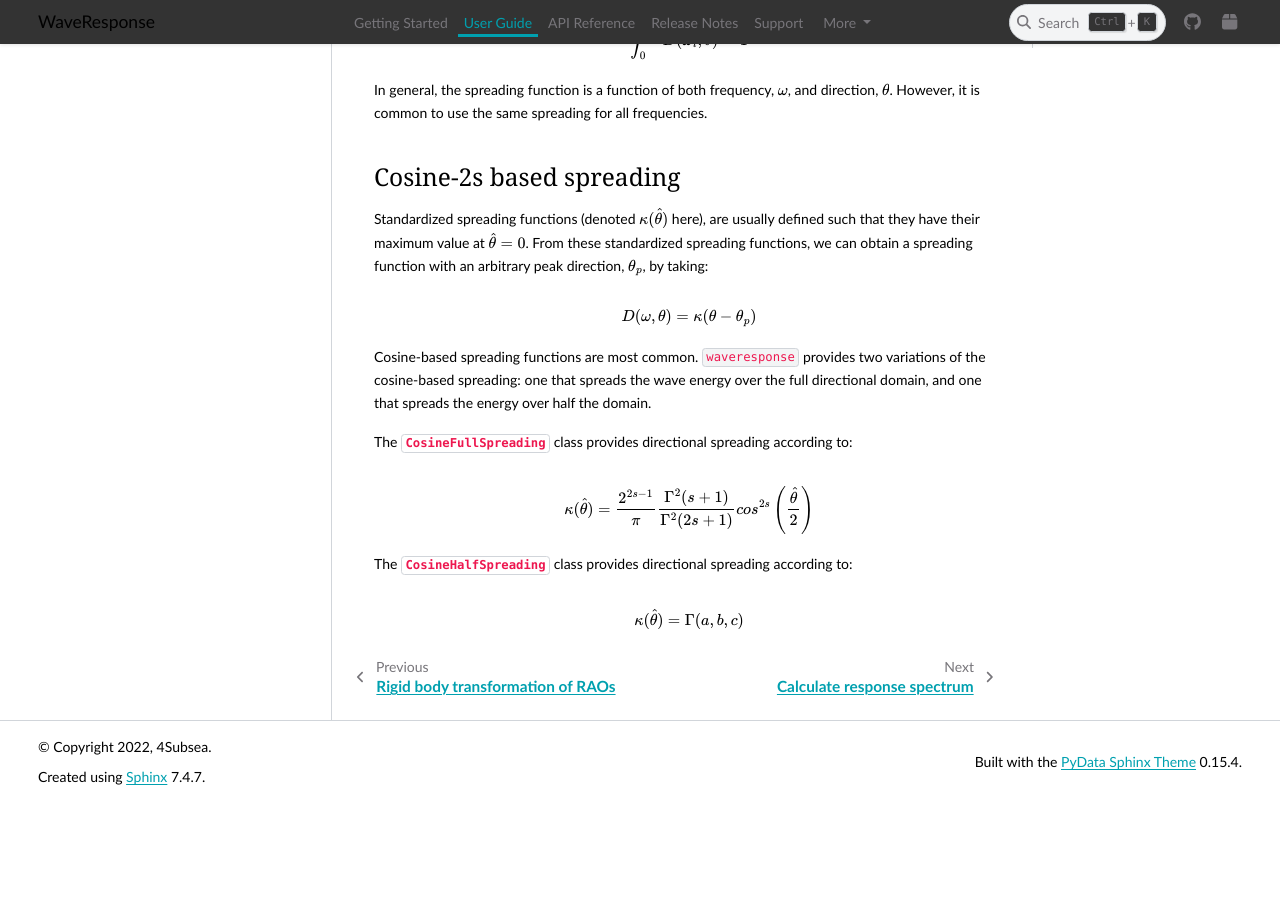
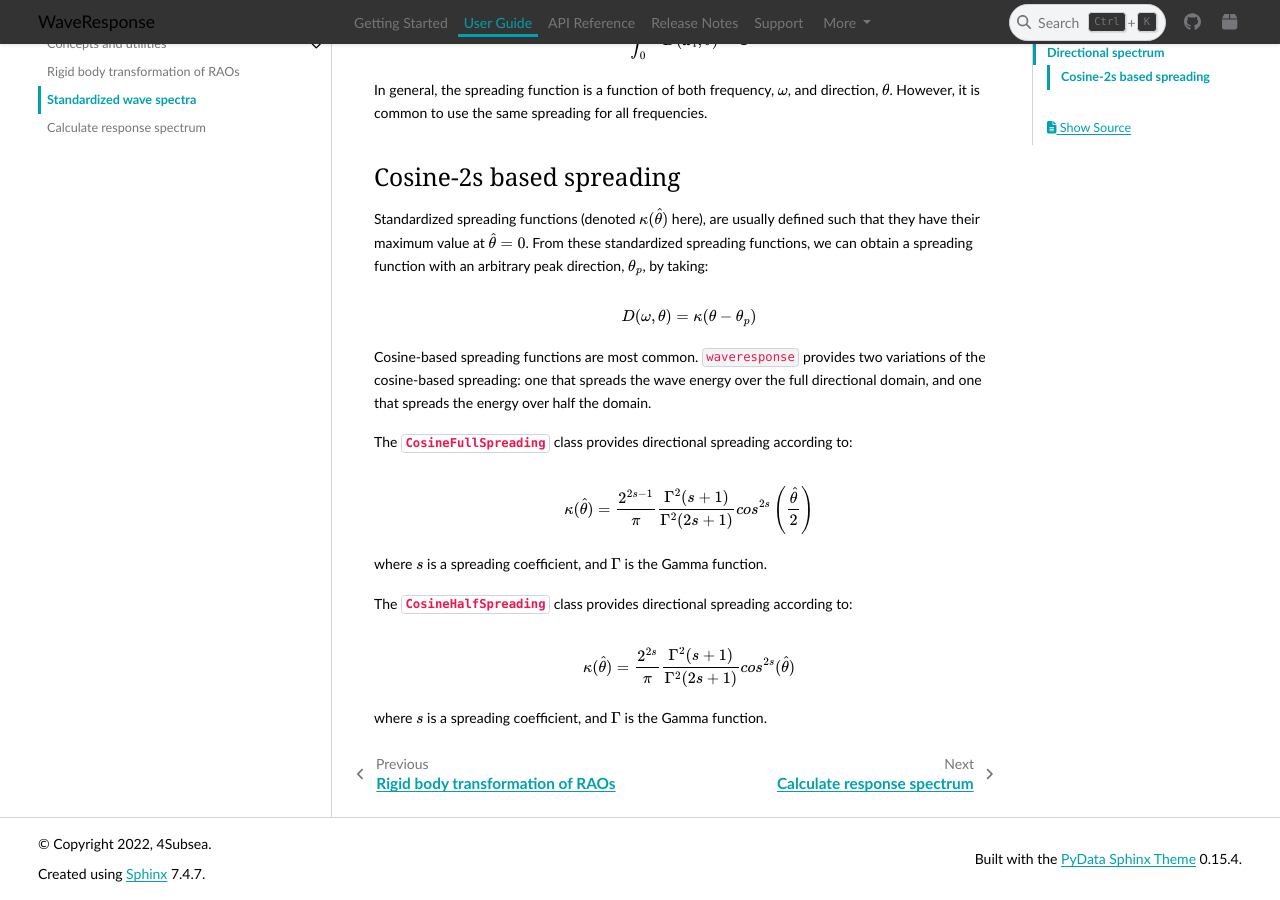
Before and after one commit to 4Subsea/waveresponse-python, a Sphinx documentation site: the page built from docs/user_guide/standardized_spectra.rst, in a window 1280 px wide and 900 px high, scrolled down 1995 px. Built offline with Sphinx 7.4.7 and the PyData theme 0.15.4, drawn with Linux system fonts in a browser that asks for light colours; before the commit the page ends 2797 px from its top, so only the background shows below that.

Commit message:
docs spreading

```diff
--- a/docs/user_guide/standardized_spectra.rst
+++ b/docs/user_guide/standardized_spectra.rst
@@ -128,10 +128,14 @@
 
     \kappa(\hat{\theta}) = \frac{2^{2s-1}}{\pi} \frac{\Gamma^2(s+1)}{\Gamma^2(2s+1)} cos^{2s} \left(\frac{\hat{\theta}}{2}\right)
 
+where :math:`s` is a spreading coefficient, and :math:`\Gamma` is the Gamma function.
+
 
 The :class:`~waveresponse.CosineHalfSpreading` class provides directional spreading
 according to:
 
 .. math::
 
-    \kappa(\hat{\theta}) = \Gamma(a, b, c)
+    \kappa(\hat{\theta}) = \frac{2^{2s}}{\pi} \frac{\Gamma^2(s+1)}{\Gamma^2(2s+1)} cos^{2s} (\hat{\theta})
+
+where :math:`s` is a spreading coefficient, and :math:`\Gamma` is the Gamma function.
```
